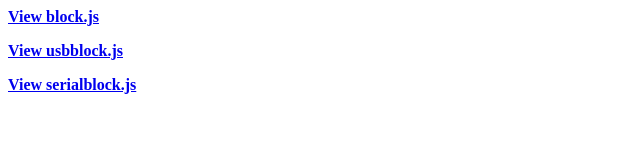
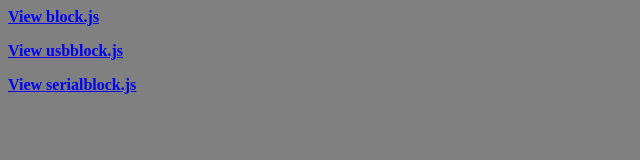
Before and after one commit to leedsrobotics/leedsrobotics.github.io, a plain HTML site: page index.html in a window 1280 px wide. Shown: the whole page, without its empty margins (0-640 px from the left). Drawn offline with Linux system fonts and the light colour scheme.

Commit message:
Update index.html

```diff
--- a/index.html
+++ b/index.html
@@ -1,5 +1,12 @@
 <html>
-        <head></head>
+        <head>
+                <style>
+                        body
+                        {
+                                background-color: grey;
+                        }
+                </style>
+        </head>
         <body>
                 <p><a href="http://leedsrobotics.github.io/blocks.js"><strong>View block.js</strong></a></p>
                 <p><a href="http://leedsrobotics.github.io/usbblocks.js"><strong>View usbblock.js</strong></a></p>
```
